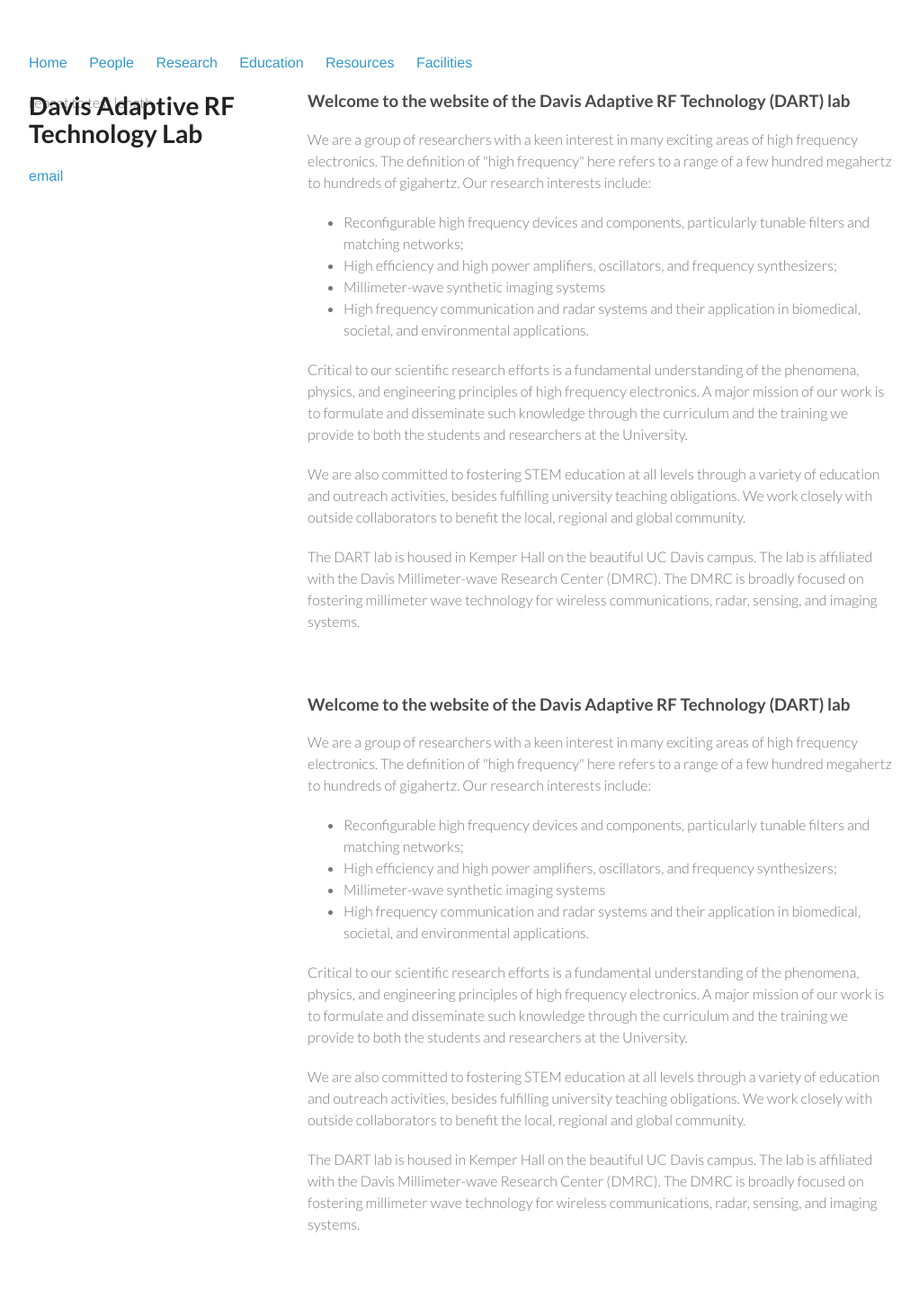
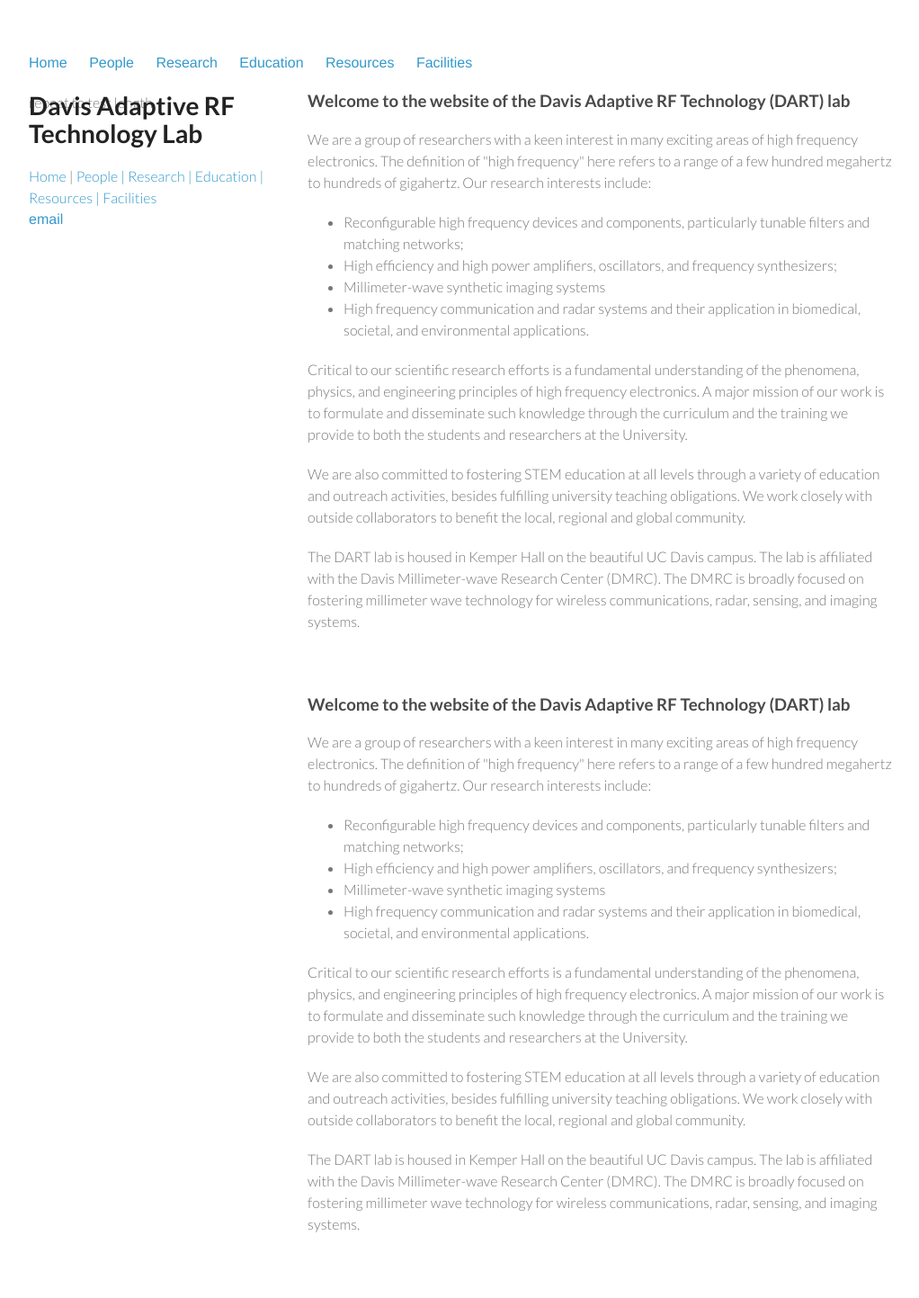
Before and after one commit to ucdart/ucdart.github.io, a Jekyll site: the page built from index.html, in a window 1280 px wide. Shown: the whole page at 90% size, without its empty margins (128-1150 px from the left). Built offline with Jekyll 4.4.1, drawn with Linux system fonts in a browser that asks for light colours.

Commit message:
Update default.html

```diff
--- a/_layouts/default.html
+++ b/_layouts/default.html
@@ -37,6 +37,7 @@
 	    		</ul>
 			</nav>
 			-->
+			<a href="/">Home</a> | <a href="/people">People | <a href="/research">Research | <a href="/education">Education | <a href="/resources">Resources | <a href="/facility">Facilities
 			<nav>
 			<ul>
 	        		<li><a href="mailto:dart.ucdavis@gmail.com">email</a></li>
```
